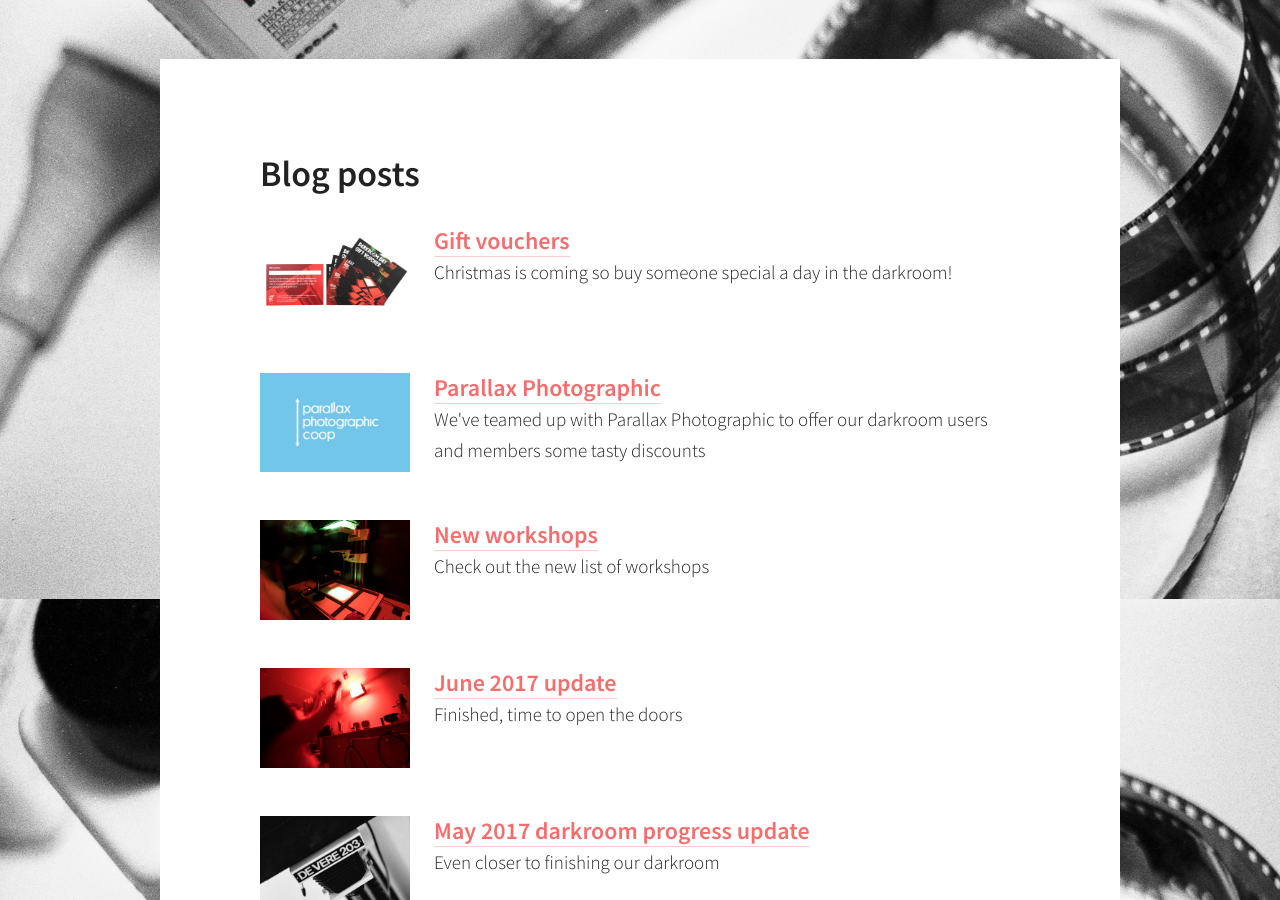
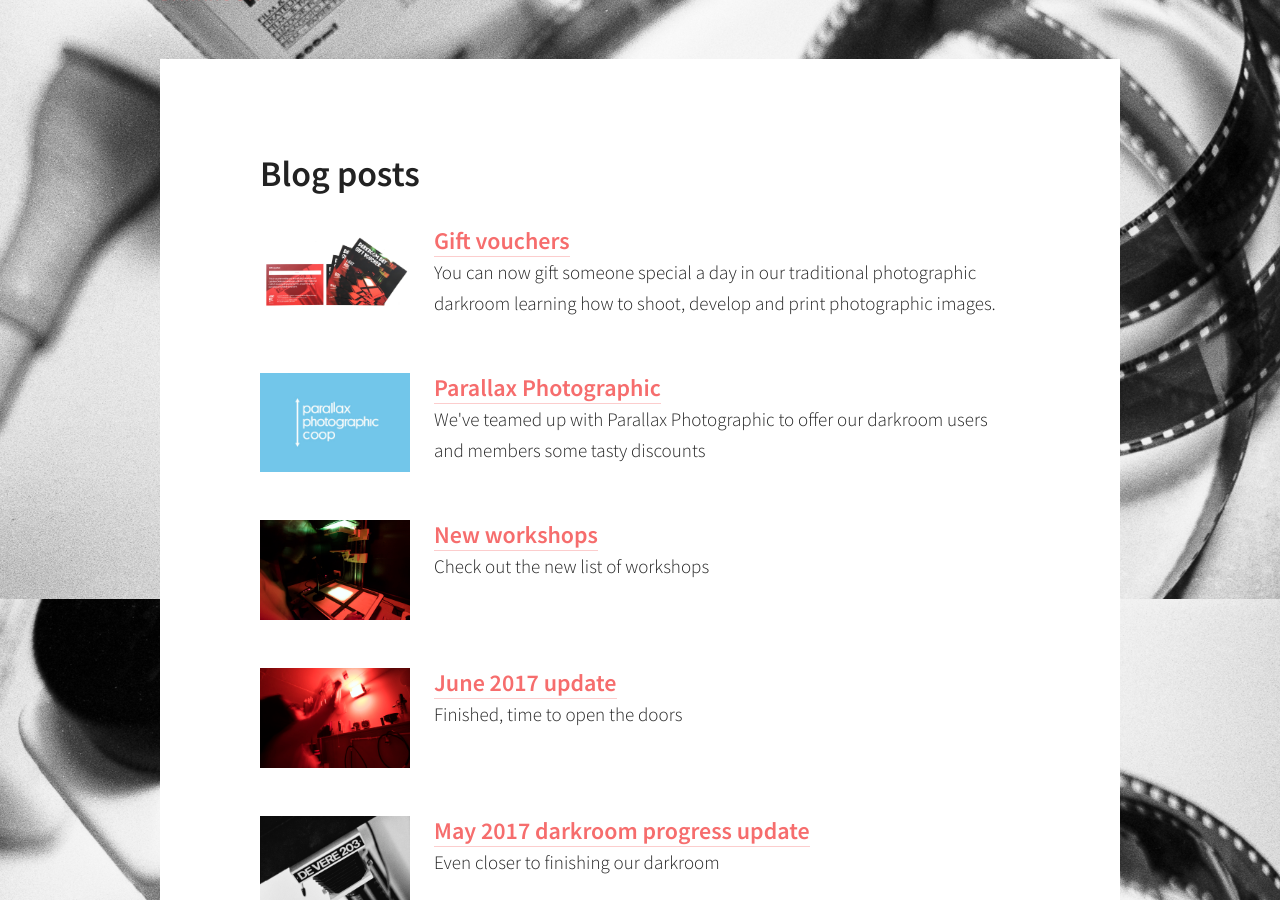
Before and after one commit to martincf/lightbox, a Jekyll site: the page built from postlist.html, in a window 1280 px wide and 900 px high, scrolled down 301 px. Built offline with Jekyll 4.4.1, drawn with Linux system fonts in a browser that asks for light colours; nearby versions of some CDN libraries.

Commit message:
Improved post excerpt for Facebook

```diff
--- a/_posts/2017-11-17-gift-vouchers.md
+++ b/_posts/2017-11-17-gift-vouchers.md
@@ -5,7 +5,7 @@ title: Gift vouchers
 date: 2017-11-17
 published: true
 permalink: /gift_vouchers
-excerpt: Christmas is coming so buy someone special a day in the darkroom!
+excerpt: You can now gift someone special a day in our traditional photographic darkroom learning how to shoot, develop and print photographic images.
 heroimage: giftvouchers
 ---
 
```
